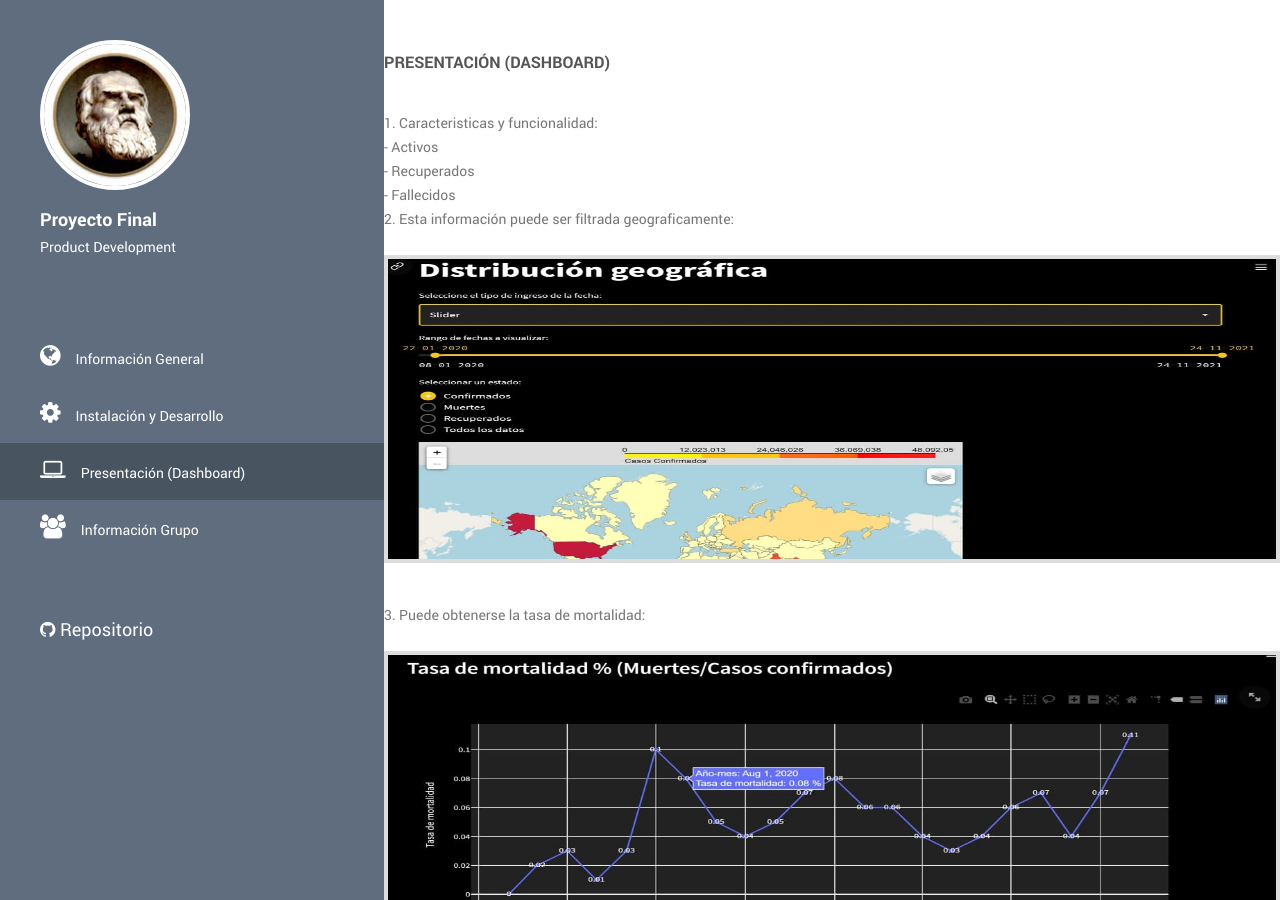
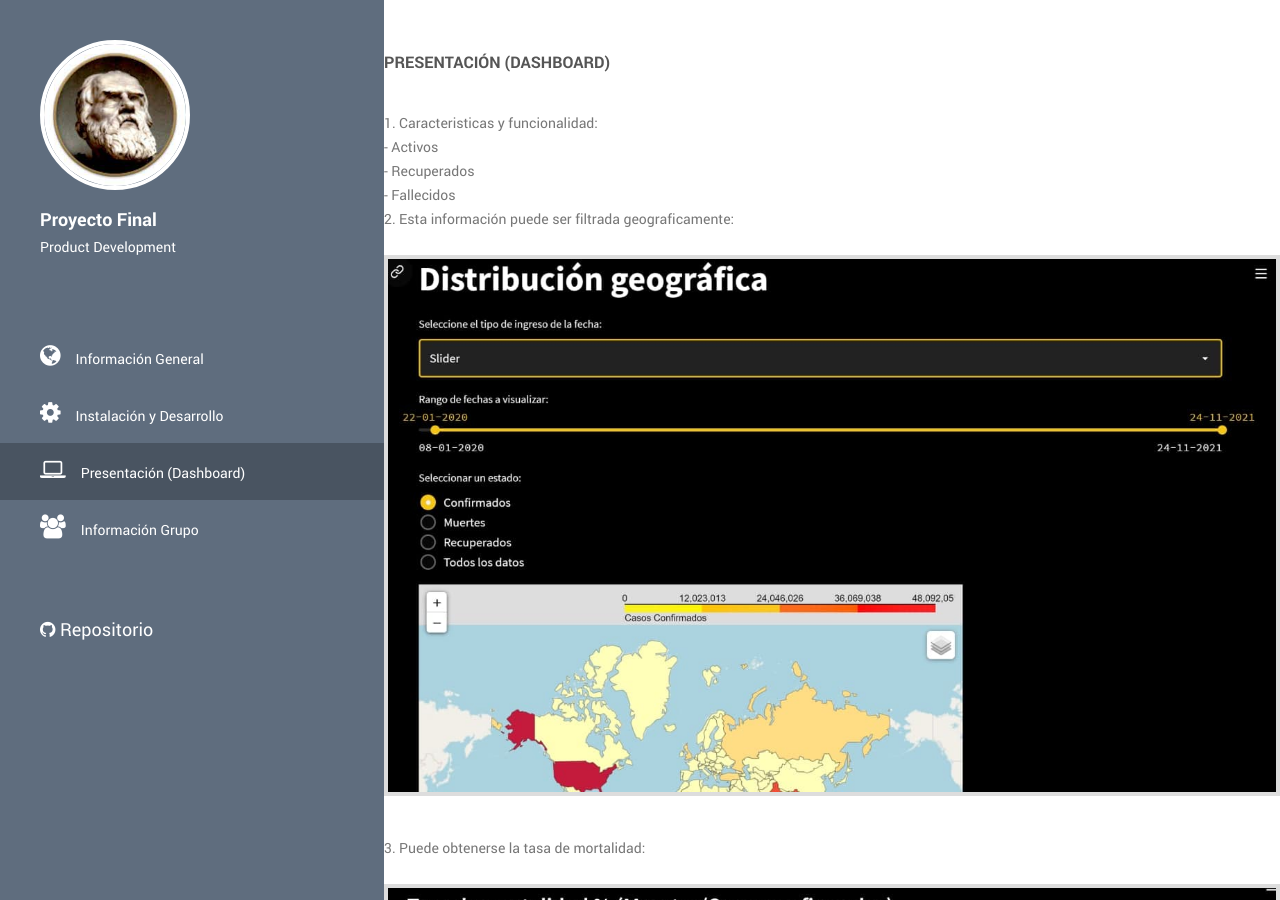
Before and after one commit to sergiopalmat/Product-Development, a Jekyll site: the page index.html, which Jekyll copies as it is, in a window 1280 px wide and 900 px high, scrolled down 2352 px. Built offline with Jekyll 4.4.1, drawn with Linux system fonts in a browser that asks for light colours.

Commit message:
Update index.html

```diff
--- a/index.html
+++ b/index.html
@@ -155,12 +155,12 @@
 							<p>2. Esta información puede ser filtrada geograficamente:</p>
 							<br>
                             <div class="about-image">
-                                <img src="img/1.jpg" alt="instalacion" width="100" height="300">
+                                <img src="img/1.jpg" alt="instalacion">
                             </div>
 							<p>3. Puede obtenerse la tasa de mortalidad:</p>
 							<br>
                             <div class="about-image">
-                                <img src="img/2.jpg" alt="instalacion" width="100" height="300">
+                                <img src="img/2.jpg" alt="instalacion">
                         </div>
                     </div>
                     <div class="row projects-holder">
```
